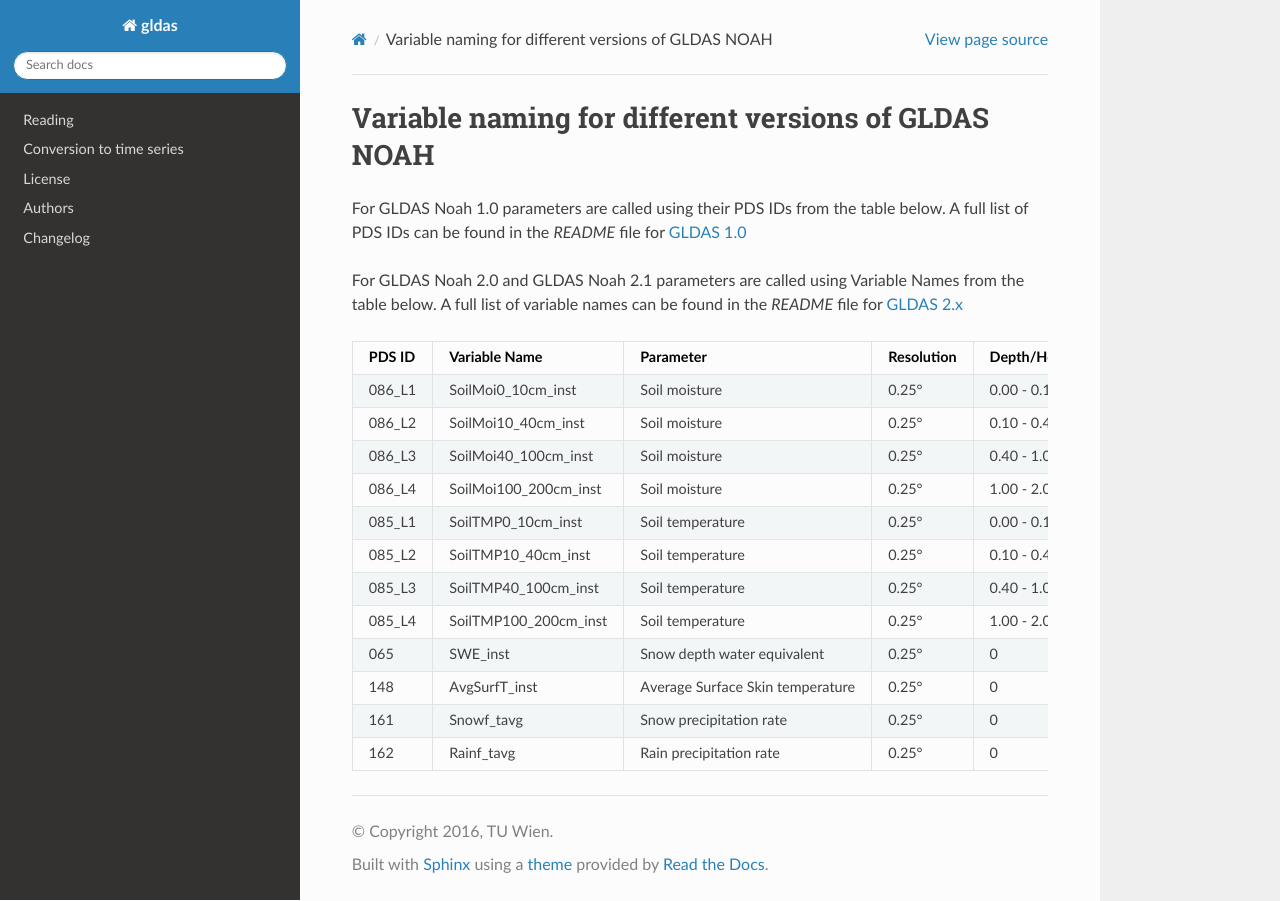
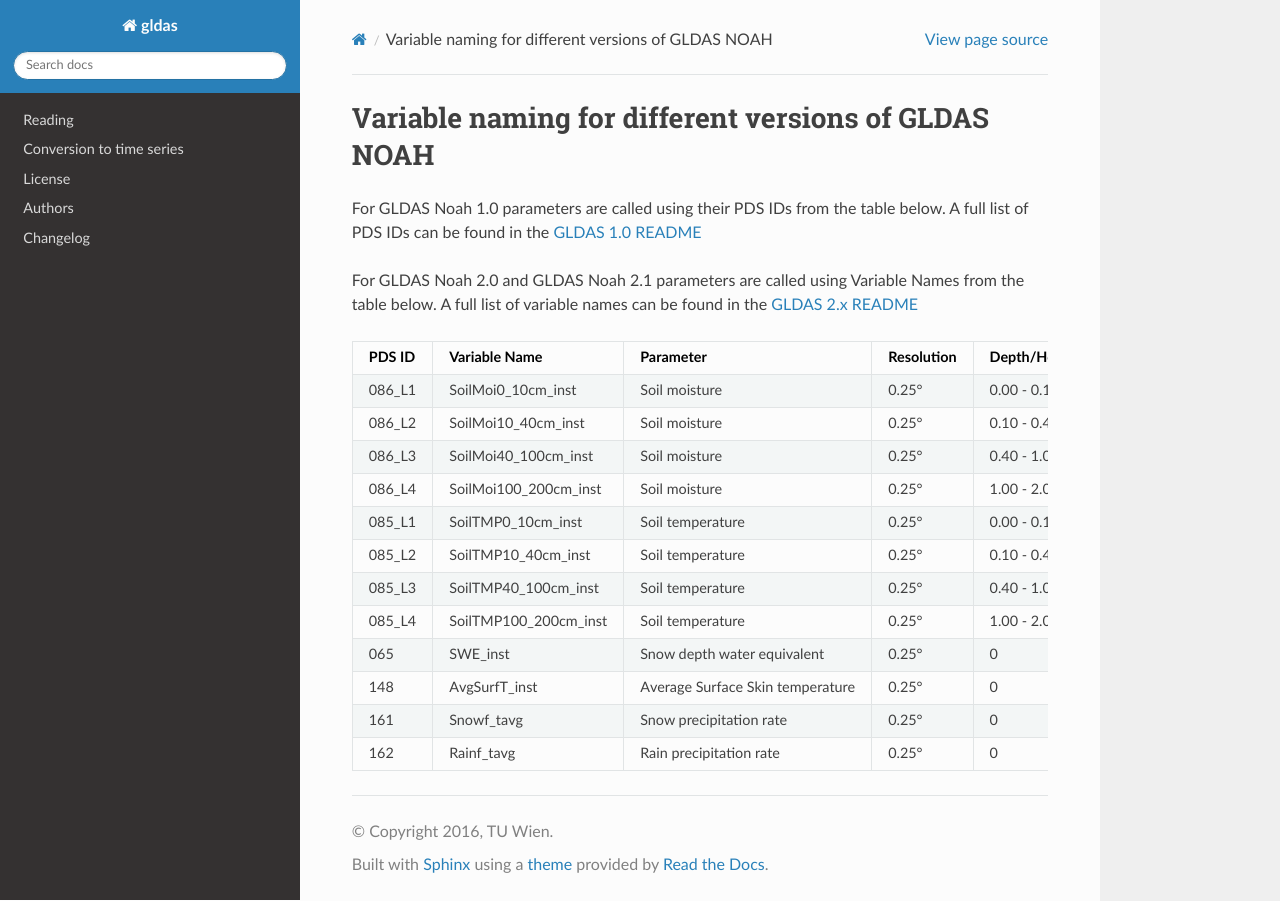
Before and after one commit to TUW-GEO/gldas, a Sphinx documentation site: the page built from docs/varnames.rst, in a window 1280 px wide. Built offline with Sphinx 7.4.7 and the Read the Docs theme 2.0.0, drawn with Linux system fonts in a browser that asks for light colours; formulas are drawn with MathJax 3; pages that are not in the unit, such as notebooks, are missing from menus.

Commit message:
update links

```diff
--- a/docs/varnames.rst
+++ b/docs/varnames.rst
@@ -2,10 +2,10 @@ Variable naming for different versions of GLDAS NOAH
 ====================================================
 
 For GLDAS Noah 1.0 parameters are called using their PDS IDs from the table below.
-A full list of PDS IDs can be found in the *README* file for `GLDAS 1.0 <https://hydro1.gesdisc.eosdis.nasa.gov/data/GLDAS_V1/README.GLDAS.pdf>`_
+A full list of PDS IDs can be found in the `GLDAS 1.0 README <https://hydro1.gesdisc.eosdis.nasa.gov/data/GLDAS_V1/README.GLDAS.pdf>`_
 
 For GLDAS Noah 2.0 and GLDAS Noah 2.1 parameters are called using Variable Names from the table below.
-A full list of variable names can be found in the *README* file for `GLDAS 2.x <https://hydro1.gesdisc.eosdis.nasa.gov/data/GLDAS/README_GLDAS2.pdf>`_
+A full list of variable names can be found in the `GLDAS 2.x README <https://hydro1.gesdisc.eosdis.nasa.gov/data/GLDAS/README_GLDAS2.pdf>`_
 
 +-----------+-----------------------+----------------------------------+------------+---------------------------+----------+
 | PDS ID    | Variable Name         | Parameter                        | Resolution | Depth/Height Interval [m] | Units    |
```
